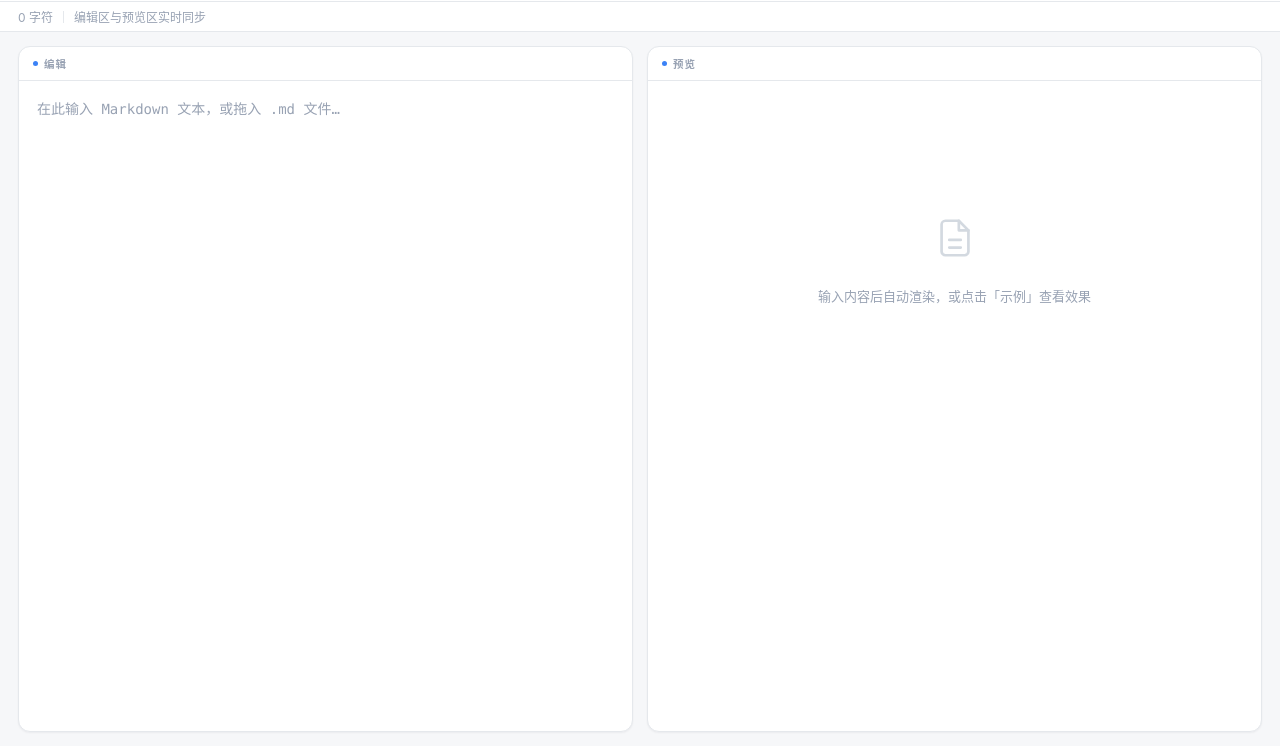
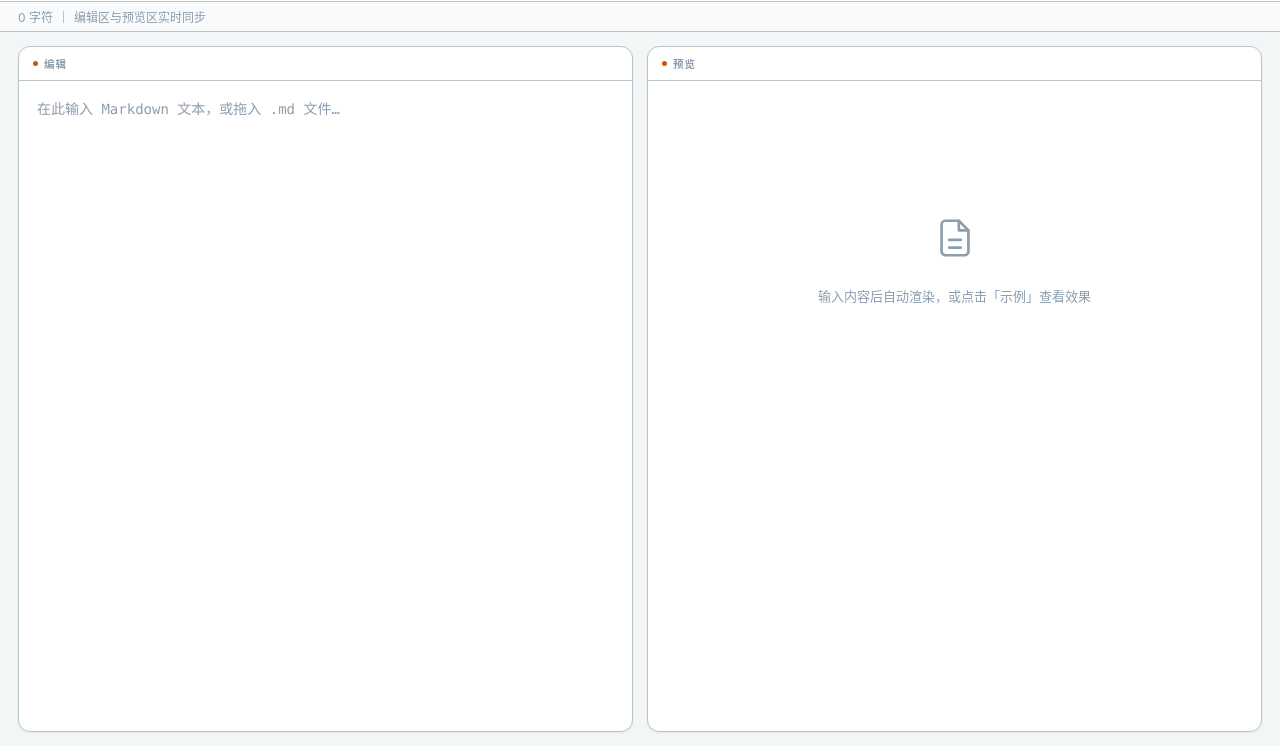
Before and after one commit to codertesla/mdviewer, a plain HTML site: page index.html in a window 1280 px wide. Shown: the part 54-800 px from the top of the page. Drawn offline with Linux system fonts and the light colour scheme.

Commit message:
style: switch to warm orange palette, simplify favicon to single M glyph

```diff
--- a/styles.css
+++ b/styles.css
@@ -1,31 +1,33 @@
 /* ---------- 主题变量 ----------
-   暗色：墨绿系配色 #0F0F0F / #232D3F / #005B41 / #008170
-   （文字、行内代码等局部色在绿色系基础上提亮，保证对比度）
-   亮色：中性冷灰底 + 蓝紫强调 */
+   配色板：暖橙 × 冷灰蓝
+   #f4a261 沙橙（强调） / #d35400 橙棕（深强调）
+   #b8c4c8 浅灰蓝（边框） / #8c9db0 蓝灰（次级） / #5e7f94 钢蓝灰（深面板）
+   #1e1e1e 近黑（暗色底 / 亮色文字）
+   （面板过渡色为原色系的深调，保证文字对比度） */
 
 :root {
   color-scheme: light;
-  --bg: #f6f7f9;
+  --bg: #f3f6f7;
   --panel: #ffffff;
-  --panel2: #ffffff;
-  --text: #1f2328;
-  --muted: #667085;
-  --faint: #98a2b3;
-  --border: #e5e8ec;
-  --border-strong: #d3d9e0;
-  --accent: #3b82f6;
-  --accent-soft: #2563eb;
+  --panel2: #f8fafb;
+  --text: #1e1e1e;
+  --muted: #5e7f94;
+  --faint: #8c9db0;
+  --border: #b8c4c8;
+  --border-strong: #8c9db0;
+  --accent: #d35400;
+  --accent-soft: #b34400;
   --accent-text: #ffffff;
-  --danger: #d64545;
-  --danger-bg: rgba(214, 69, 69, 0.12);
-  --code-bg: #f2f3f6;
-  --code-text: #cf3476;
-  --quote-bg: #f3f5f8;
-  --table-head-bg: #f3f4f6;
-  --veil-bg: rgba(59, 130, 246, 0.08);
-  --selection: rgba(59, 130, 246, 0.18);
-  --shadow-sm: 0 1px 2px rgba(16, 24, 40, 0.05);
-  --shadow-md: 0 1px 2px rgba(16, 24, 40, 0.05), 0 6px 20px rgba(16, 24, 40, 0.06);
+  --danger: #c53c3c;
+  --danger-bg: rgba(197, 60, 60, 0.1);
+  --code-bg: #f0f2f3;
+  --code-text: #d35400;
+  --quote-bg: #faf6f1;
+  --table-head-bg: #eef1f2;
+  --veil-bg: rgba(211, 84, 0, 0.08);
+  --selection: rgba(211, 84, 0, 0.14);
+  --shadow-sm: 0 1px 2px rgba(30, 30, 30, 0.06);
+  --shadow-md: 0 1px 2px rgba(30, 30, 30, 0.06), 0 6px 20px rgba(30, 30, 30, 0.07);
   --radius: 12px;
   --font-body: -apple-system, BlinkMacSystemFont, "Segoe UI", "PingFang SC",
     "Hiragino Sans GB", "Microsoft YaHei", "Noto Sans CJK SC", sans-serif;
@@ -35,28 +37,28 @@
 
 [data-theme="dark"] {
   color-scheme: dark;
-  --bg: #0f0f0f;
-  --panel: #232d3f;
-  --panel2: #1b2230;
-  --text: #edf3f2;
-  --muted: #9fb0b4;
-  --faint: #73858b;
-  --border: #2e3a4c;
-  --border-strong: #43536f;
-  --accent: #008170;
-  --accent-soft: #00a98f;
-  --accent-strong: #005b41;
+  --bg: #1e1e1e;
+  --panel: #2f3b46;
+  --panel2: #28323b;
+  --text: #e8ebee;
+  --muted: #b8c4c8;
+  --faint: #8c9db0;
+  --border: #3d4c5a;
+  --border-strong: #5e7f94;
+  --accent: #f4a261;
+  --accent-soft: #d35400;
+  --accent-strong: #d35400;
   --accent-text: #ffffff;
   --danger: #ff7b72;
   --danger-bg: rgba(255, 123, 114, 0.14);
-  --code-bg: #1a222f;
-  --code-text: #00b08e;
-  --quote-bg: #1a222f;
-  --table-head-bg: #2e3a4c;
-  --veil-bg: rgba(0, 129, 112, 0.14);
-  --selection: rgba(0, 169, 143, 0.3);
-  --shadow-sm: 0 1px 2px rgba(0, 0, 0, 0.5);
-  --shadow-md: 0 1px 2px rgba(0, 0, 0, 0.5), 0 8px 24px rgba(0, 0, 0, 0.45);
+  --code-bg: #242c33;
+  --code-text: #f4a261;
+  --quote-bg: #2a343d;
+  --table-head-bg: #33424f;
+  --veil-bg: rgba(244, 162, 97, 0.12);
+  --selection: rgba(244, 162, 97, 0.26);
+  --shadow-sm: 0 1px 2px rgba(0, 0, 0, 0.45);
+  --shadow-md: 0 1px 2px rgba(0, 0, 0, 0.45), 0 8px 24px rgba(0, 0, 0, 0.4);
 }
 
 * {
@@ -182,11 +184,11 @@ body {
   background: var(--accent-strong, var(--accent));
   border-color: var(--accent-strong, var(--accent));
   color: var(--accent-text);
-  box-shadow: 0 1px 2px rgba(59, 130, 246, 0.3);
+  box-shadow: 0 1px 2px rgba(211, 84, 0, 0.25);
 }
 
 [data-theme="dark"] .btn-primary {
-  box-shadow: 0 1px 3px rgba(0, 129, 112, 0.3);
+  box-shadow: 0 1px 3px rgba(244, 162, 97, 0.3);
 }
 
 .btn-primary:hover {
```
Also changed, not shown: README.md, favicon.svg.
